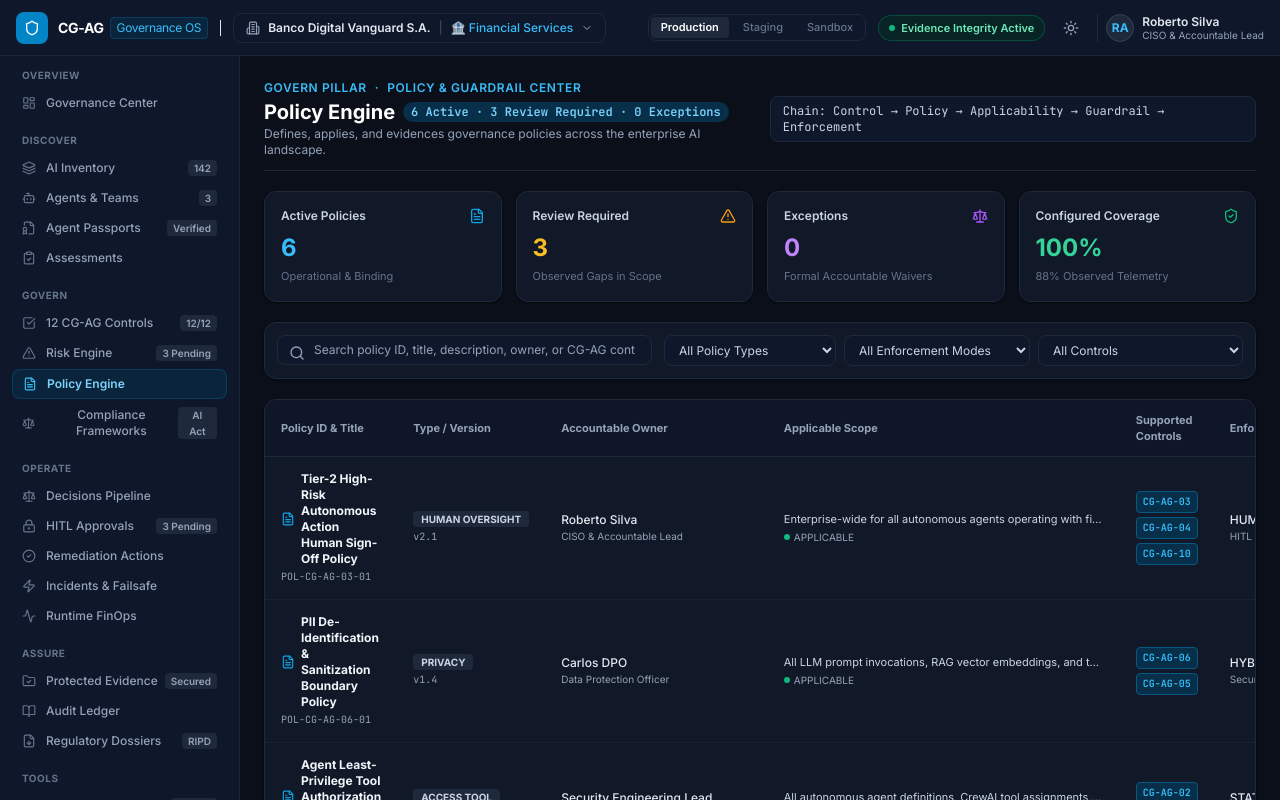
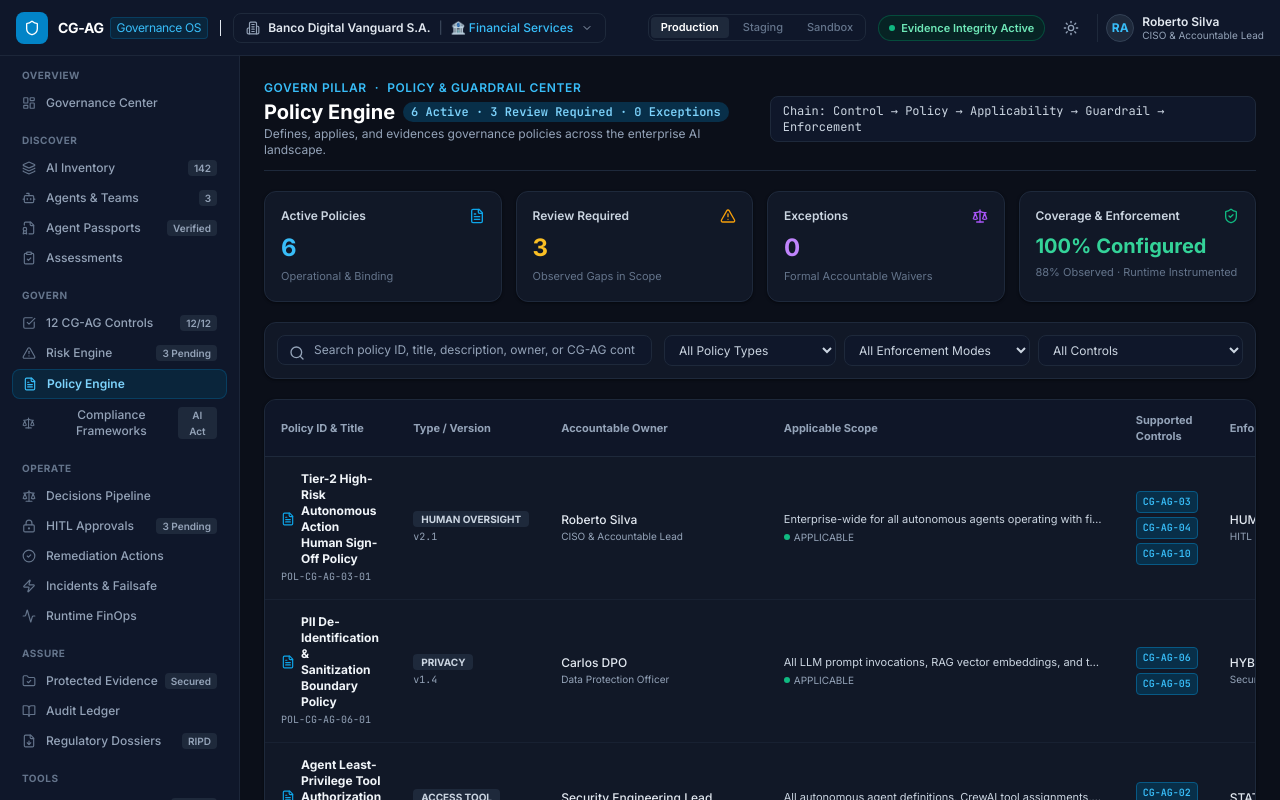
Before and after one commit to negraodenio/CompliancePRO, a React (Vite) app: page / in a window 1280 px wide. Both pictures are taken after a click on the button "Policy Engine". Shown: the top 800 px of the page. Built offline with nearby package versions, Linux system fonts and the light colour scheme.

Commit message:
fix: phase 5.3 harden runtime enforcement semantics against overclaiming

```diff
--- a/src/web/services/policy-store.ts
+++ b/src/web/services/policy-store.ts
@@ -152,8 +152,8 @@ const BASELINE_POLICIES: GovernancePolicy[] = [
     enforcement: {
       mode: 'HUMAN_GATE',
       configuredCoverage: '100% Configured in Policy Registry',
-      observedCoverage: '75% (1 Credit Underwriting Agent Lacks Checkpoint)',
-      enforcementCoverage: '75% Enforced via API Gateways',
+      observedCoverage: '75% Telemetry Observed (1 Agent Lacks Gate)',
+      enforcementCoverage: '75% Active Human Blocking Gateway',
       telemetrySensor: 'HITL Proxy / Workflow Interceptor v2.4',
       isRuntimeInstrumented: true
     },
@@ -223,10 +223,10 @@ const BASELINE_POLICIES: GovernancePolicy[] = [
     },
     enforcement: {
       mode: 'HYBRID',
-      configuredCoverage: '100% Configured in SecurityGuard',
-      observedCoverage: '88% (Direct Shadow LLM Call Detected in Growth Service)',
-      enforcementCoverage: '88% Sanitized via Proxy',
-      telemetrySensor: 'SecurityGuard Anonymizer & LLM Egress Filter',
+      configuredCoverage: '100% Configured in SecurityGuard Proxy',
+      observedCoverage: '88% Telemetry Observed (Direct Call Detected)',
+      enforcementCoverage: '88% Active Egress Sanitization',
+      telemetrySensor: 'SecurityGuard Anonymizer & Egress Filter',
       isRuntimeInstrumented: true
     },
     guardrails: [
@@ -295,9 +295,9 @@ const BASELINE_POLICIES: GovernancePolicy[] = [
     },
     enforcement: {
       mode: 'STATIC',
-      configuredCoverage: '100% Configured in CI/CD linter',
-      observedCoverage: '90% (1 Ops Agent with unbounded BashTool)',
-      enforcementCoverage: '90% Verified at Build Time',
+      configuredCoverage: '100% Configured in Static Scanner',
+      observedCoverage: '90% Static AST Analysis',
+      enforcementCoverage: 'Static Scan Only (Runtime Not Instrumented)',
       telemetrySensor: 'AST Tool Boundary Scanner',
       isRuntimeInstrumented: false
     },
@@ -423,9 +423,9 @@ const BASELINE_POLICIES: GovernancePolicy[] = [
     },
     enforcement: {
       mode: 'STATIC',
-      configuredCoverage: '100% Configured in CI/CD pipeline gate',
-      observedCoverage: '100% (142 Entities Cataloged)',
-      enforcementCoverage: '100% Verified via Registry Sensor',
+      configuredCoverage: '100% Configured in Pre-Commit Hook',
+      observedCoverage: '100% Verified Catalog',
+      enforcementCoverage: 'Static Pre-Commit Gate (Runtime Not Instrumented)',
       telemetrySensor: 'Repository Scanner & Asset Catalog Sensor',
       isRuntimeInstrumented: false
     },
--- a/src/web/views/PolicyEngineView.tsx
+++ b/src/web/views/PolicyEngineView.tsx
@@ -182,11 +182,11 @@ export const PolicyEngineView: React.FC<{ result?: ScannerResult | null }> = ({
 
         <div className="p-4 rounded-xl bg-white dark:bg-[#111827] border border-slate-200 dark:border-slate-800 elevation-card">
           <div className="flex items-center justify-between text-xs text-slate-500 dark:text-slate-400">
-            <span className="font-semibold text-slate-700 dark:text-slate-300">Configured Coverage</span>
+            <span className="font-semibold text-slate-700 dark:text-slate-300">Coverage & Enforcement</span>
             <ShieldCheck className="w-4 h-4 text-emerald-500" />
           </div>
-          <div className="mt-2 text-2xl font-bold text-emerald-600 dark:text-emerald-400">100%</div>
-          <div className="text-[11px] text-slate-500 mt-1">88% Observed Telemetry</div>
+          <div className="mt-2 text-xl font-bold text-emerald-600 dark:text-emerald-400">100% Configured</div>
+          <div className="text-[11px] text-slate-500 mt-1">88% Observed · Runtime Instrumented</div>
         </div>
       </div>
 
```
